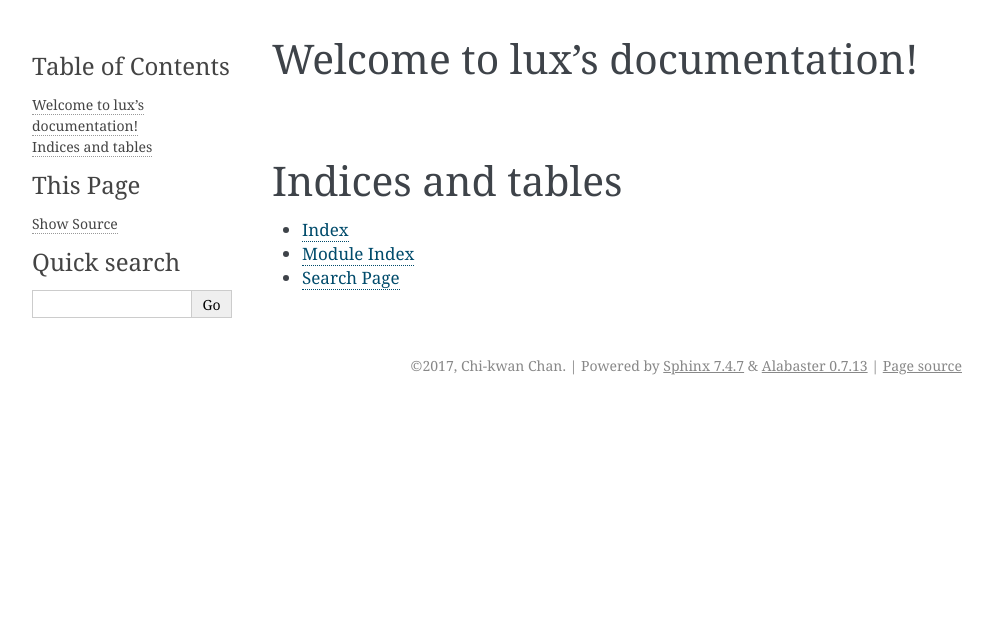
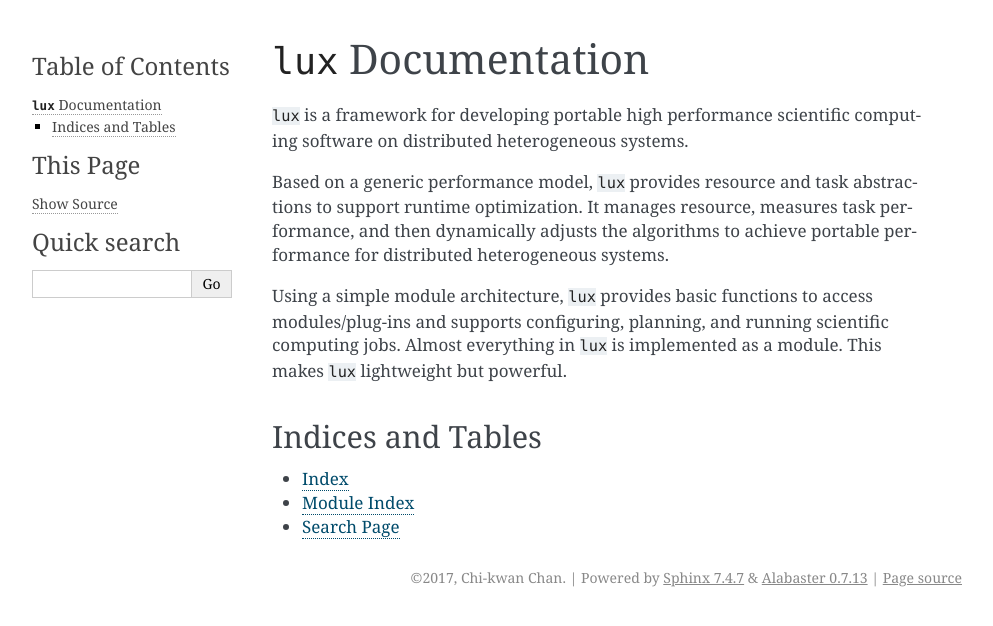
Before and after one commit to luxsrc/lux, a Sphinx documentation site: the page built from doc/index.rst, in a window 1280 px wide. Shown: the top 626 px of the page, without its empty margins (148-1141 px from the left). Built offline with Sphinx 7.4.7, drawn with Linux system fonts in a browser that asks for light colours.

Commit message:
Put the overview in the README to the documentation index

```diff
--- a/doc/index.rst
+++ b/doc/index.rst
@@ -3,17 +3,33 @@
    You can adapt this file completely to your liking, but it should at least
    contain the root `toctree` directive.
 
-Welcome to lux's documentation!
-===============================
+
+#####################
+``lux`` Documentation
+#####################
+
+``lux`` is a framework for developing portable high performance
+scientific computing software on distributed heterogeneous systems.
+
+Based on a generic performance model, ``lux`` provides resource and
+task abstractions to support runtime optimization.  It manages
+resource, measures task performance, and then dynamically adjusts the
+algorithms to achieve portable performance for distributed
+heterogeneous systems.
+
+Using a simple module architecture, ``lux`` provides basic functions
+to access modules/plug-ins and supports configuring, planning, and
+running scientific computing jobs.  Almost everything in ``lux`` is
+implemented as a module.  This makes ``lux`` lightweight but powerful.
 
 .. toctree::
    :maxdepth: 2
    :caption: Contents:
 
 
-
-Indices and tables
-==================
+******************
+Indices and Tables
+******************
 
 * :ref:`genindex`
 * :ref:`modindex`
```
